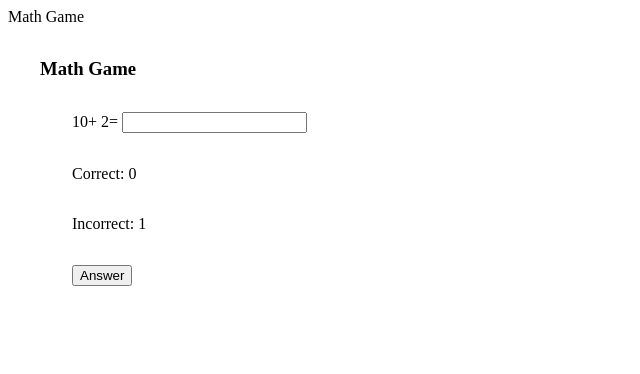
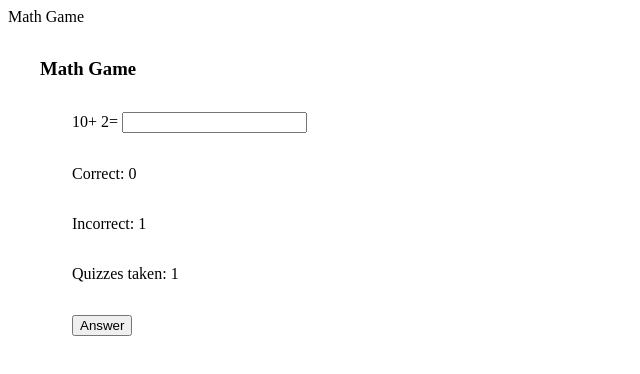
Before and after one commit to merkksgit/matikkapeli, a plain HTML site: page index.html in a window 1280 px wide. Both pictures are taken after a click on the button "Answer". Shown: the whole page, without its empty margins (0-640 px from the left). Drawn offline with Linux system fonts and the light colour scheme.

Commit message:
lisätty vielä oikeiden ja väärien vastausten summa

```diff
--- a/index.html
+++ b/index.html
@@ -20,8 +20,12 @@
                 <span id="correct">0</span>
             </div>
             <div>
-                <label for "incorrect">Incorrect:</label>
+                <label for="incorrect">Incorrect:</label>
                 <span id="incorrect">0</span>
+            </div>
+            <div>
+                <label for="answer_times">Quizzes taken:</label>
+                <span id="answer_times">0</span>
             </div>
             <div>
                 <button type="button" id="calculate">Answer</button>
--- a/js/functions.js
+++ b/js/functions.js
@@ -36,4 +36,5 @@ document.querySelector('button').addEventListener('click', () => {
 
     document.getElementById('correct').innerHTML = correct
     document.getElementById('incorrect').innerHTML = incorrect
+    document.getElementById('answer_times').innerHTML= correct + incorrect
 })
```
